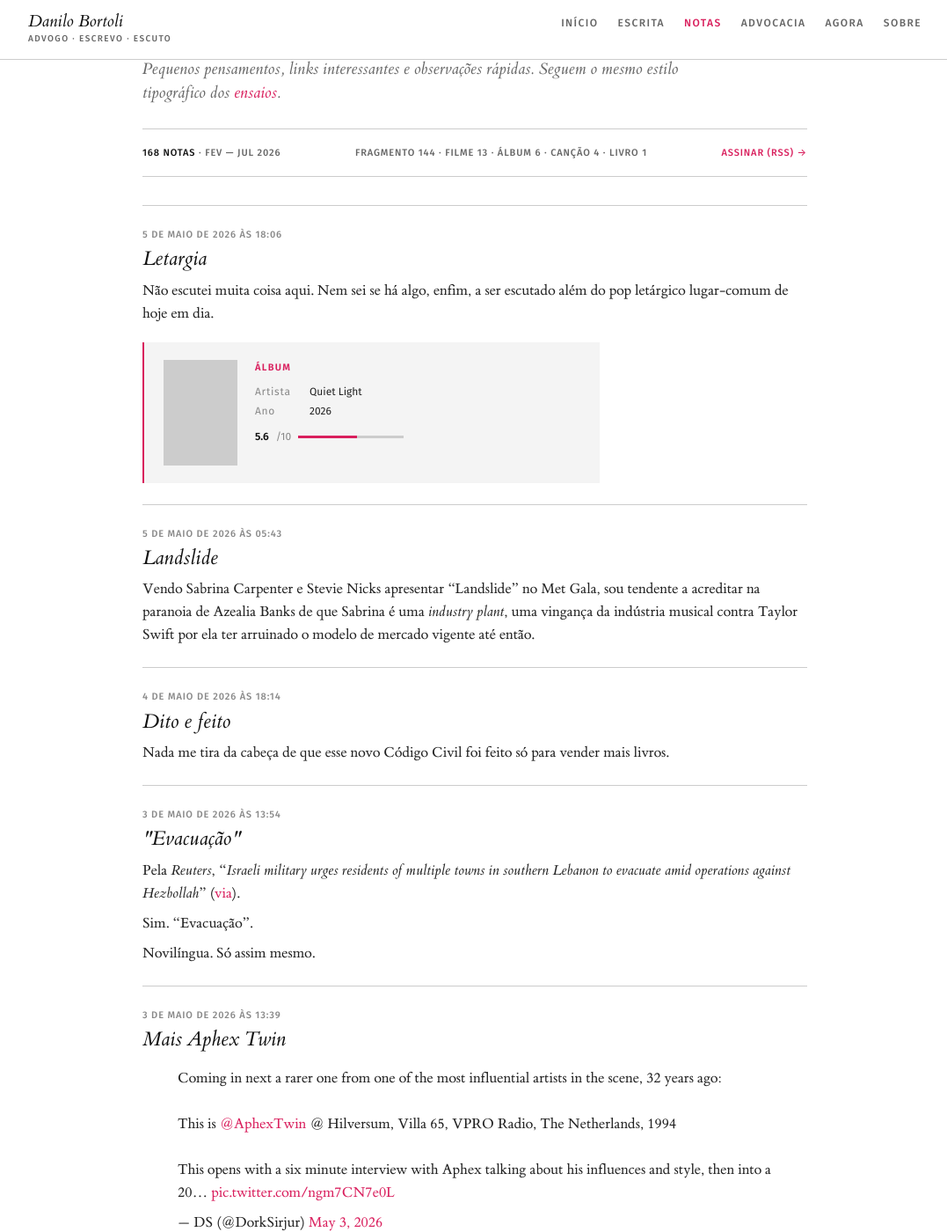
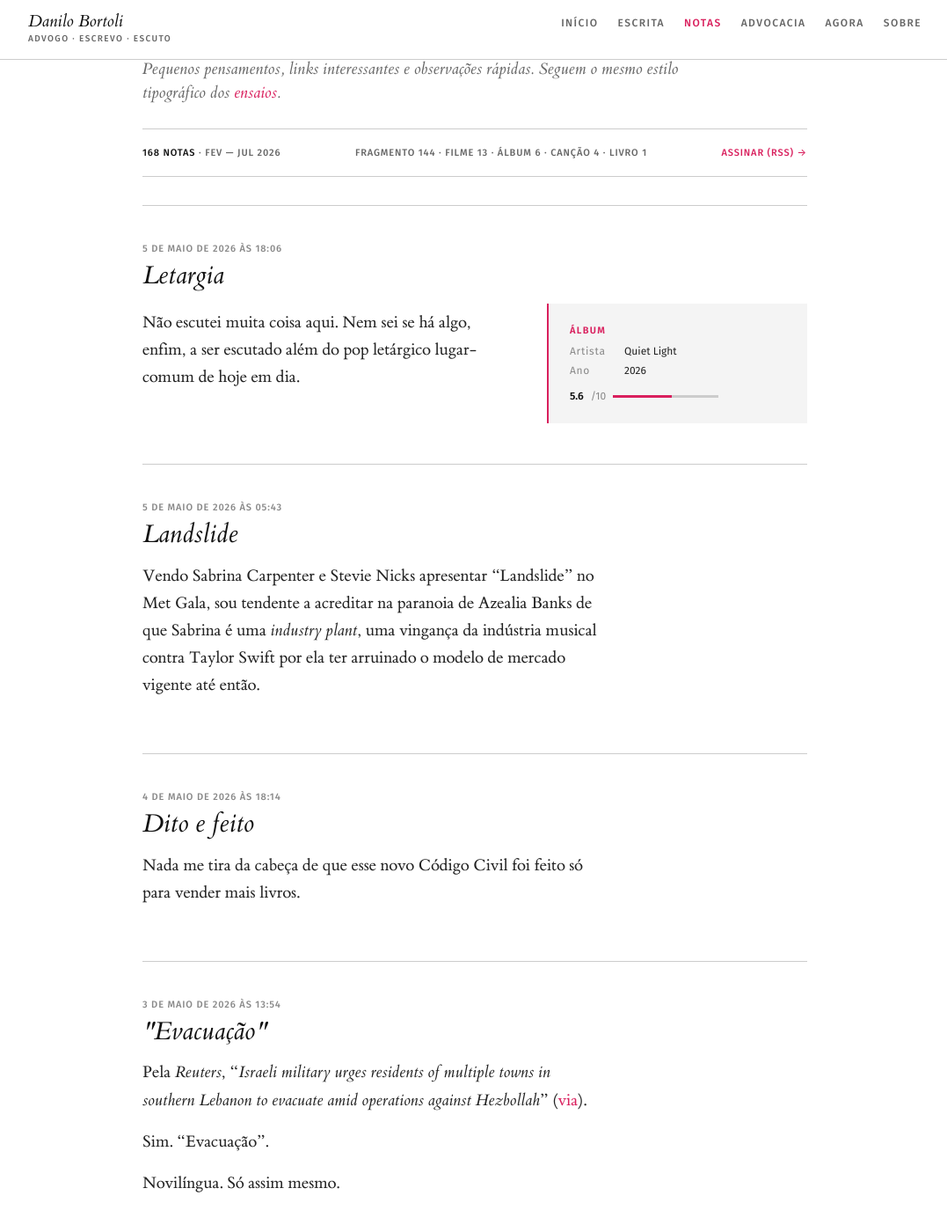
Before and after one commit to danilobortoli/danilobortoli.github.io, a Jekyll site: the page built from notas/page/5/index.html, in a window 1280 px wide and 1400 px high, scrolled down 229 px. Shown: the whole window at 88% size, without its empty margins (100-1177 px from the left). Built offline with Jekyll 4.4.1, drawn with Linux system fonts in a browser that asks for light colours; comment, search, counter and statistics services are not loaded; some of the changed text lies outside the part shown.

Commit message:
Notas: página inicial em formato de blog e correção das sidenotes
- Homepage das notas agora exibe cada nota por inteiro (texto, imagens,
  mídias e ficha de mídia), no lugar do preview com "Ler mais".
- Cada nota reinicia a numeração das sidenotes, corrigindo o bug em que
  todas as notas de rodapé apareciam como "1" (faltava counter-reset em
  .nota-body — só existia em .post-content).

Co-Authored-By: Claude Opus 4.8 <noreply@anthropic.com>
Claude-Session: https://claude.ai/code/session_01VCTLznxh8KFNpVX4Bk3SdW

```diff
--- a/_includes/notas-feed.html
+++ b/_includes/notas-feed.html
@@ -34,54 +34,25 @@
     <a href="{{ '/feed.xml' | relative_url }}">Assinar (RSS) →</a>
   </div>
 
-  <div class="notas-list">
+  <div class="notas-list notas-list--full">
     {%- for nota in all_notas offset: skip limit: per_page -%}
-      <article class="nota-card">
-        <time class="nota-card-date" datetime="{{ nota.date | date_to_xmlschema }}">{% include data-pt.html date=nota.date %}</time>
+      <article class="nota-card nota-card--full{% if nota.media %} has-media{% endif %}">
+        <time class="nota-card-date" datetime="{{ nota.date | date_to_xmlschema }}"><a href="{{ nota.url | relative_url }}">{% include data-pt.html date=nota.date %}</a></time>
         {%- if nota.title and nota.title != "" -%}
         <h2 class="nota-card-title"><a href="{{ nota.url | relative_url }}">{{ nota.title }}</a></h2>
         {%- endif -%}
         {%- if nota.subtitle and nota.subtitle != "" -%}
         <p class="nota-card-subtitle">{{ nota.subtitle }}</p>
         {%- endif -%}
-        {%- comment -%} Preview: preserva parágrafos (com links/itálico), corta por palavras. {%- endcomment -%}
-        {%- assign word_limit = 65 -%}
-        {%- assign content = nota.content | split: '<div class="footnotes"' | first -%}
-        {%- assign plain = content | strip_html | normalize_whitespace | strip -%}
-        {%- assign total_words = plain | split: ' ' | size -%}
-        {%- if plain != "" -%}
-        <div class="nota-card-body">
-          {%- assign paras = content | split: '</p>' -%}
-          {%- if total_words <= word_limit -%}
-            {%- for p in paras -%}
-              {%- assign ptext = p | strip_html | normalize_whitespace | strip -%}
-              {%- if ptext != "" -%}<p>{{ p | split: '<p>' | last | strip }}</p>{%- endif -%}
-            {%- endfor -%}
-          {%- else -%}
-            {%- assign count = 0 -%}
-            {%- assign done = false -%}
-            {%- for p in paras -%}
-              {%- unless done -%}
-                {%- assign ptext = p | strip_html | normalize_whitespace | strip -%}
-                {%- if ptext != "" -%}
-                  {%- assign pwords = ptext | split: ' ' | size -%}
-                  {%- assign newcount = count | plus: pwords -%}
-                  {%- if newcount <= word_limit -%}
-                    <p>{{ p | split: '<p>' | last | strip }}</p>
-                    {%- assign count = newcount -%}
-                  {%- else -%}
-                    {%- assign remaining = word_limit | minus: count -%}
-                    {%- if remaining >= 10 -%}<p>{{ ptext | truncatewords: remaining, '…' }}</p>{%- endif -%}
-                    {%- assign done = true -%}
-                  {%- endif -%}
-                {%- endif -%}
-              {%- endunless -%}
-            {%- endfor -%}
-            <p class="nota-card-more-wrap"><a class="nota-card-more" href="{{ nota.url | relative_url }}">Ler mais &rarr;</a></p>
-          {%- endif -%}
+        {%- comment -%} Blog: mostra a nota inteira — texto, imagens, mídias e sidenotes. {%- endcomment -%}
+        {%- if nota.media -%}
+        <div class="nota-media-layout">
+          <div class="nota-body">{{ nota.content }}</div>
+          {% include media-review.html variant='nota' media=nota.media %}
         </div>
+        {%- else -%}
+        <div class="nota-body">{{ nota.content }}</div>
         {%- endif -%}
-        {% include media-review.html variant='list' media=nota.media %}
       </article>
     {%- endfor -%}
   </div>
--- a/assets/css/site.css
+++ b/assets/css/site.css
@@ -497,6 +497,13 @@ a:hover {
 .nota-card-body p:last-child { margin-bottom: 0; }
 .nota-card-more { color: var(--color-accent); }
 .nota-card-more-wrap { margin: 4px 0 0; }
+
+/* Blog-style full posts on the notes index */
+.notas-list--full .nota-card--full { padding: 40px 0 46px; }
+.nota-card--full .nota-card-date a { color: var(--color-text-subtle); background: none; }
+.nota-card--full .nota-card-date a:hover { color: var(--color-accent); }
+.nota-card--full .nota-card-title { font-size: 1.9rem; line-height: 1.1; margin-bottom: 14px; }
+.nota-card--full .nota-body { margin-top: 6px; }
 
 .notas-paginator {
   padding: 26px 0 8px;
@@ -1111,7 +1118,8 @@ a:hover {
 }
 .sidenote a, .marginnote a { color: var(--color-accent); }
 
-.post-content { counter-reset: sidenote-counter; }
+.post-content,
+.nota-body { counter-reset: sidenote-counter; }
 
 input.margin-toggle { display: none; }
 label.sidenote-number { display: inline-block; max-height: 2rem; }
```
